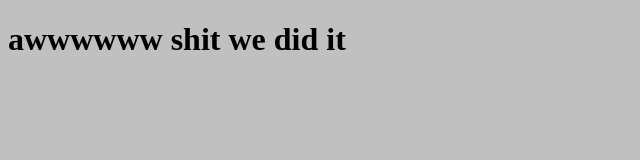
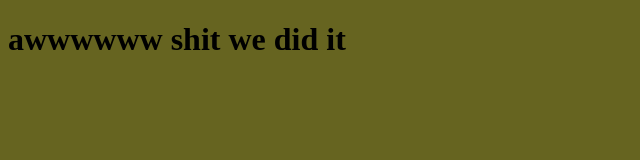
Before and after one commit to jacob-bw/test1.1, a plain HTML site: page index.html in a window 1280 px wide. Shown: the whole page, without its empty margins (0-640 px from the left). Drawn offline with Linux system fonts and the light colour scheme.

Commit message:
Ok let's try this again

```diff
--- a/main.css
+++ b/main.css
@@ -1,3 +1,3 @@
 body {
-    background-color: silver
+    background-color: #666420
 }
```
